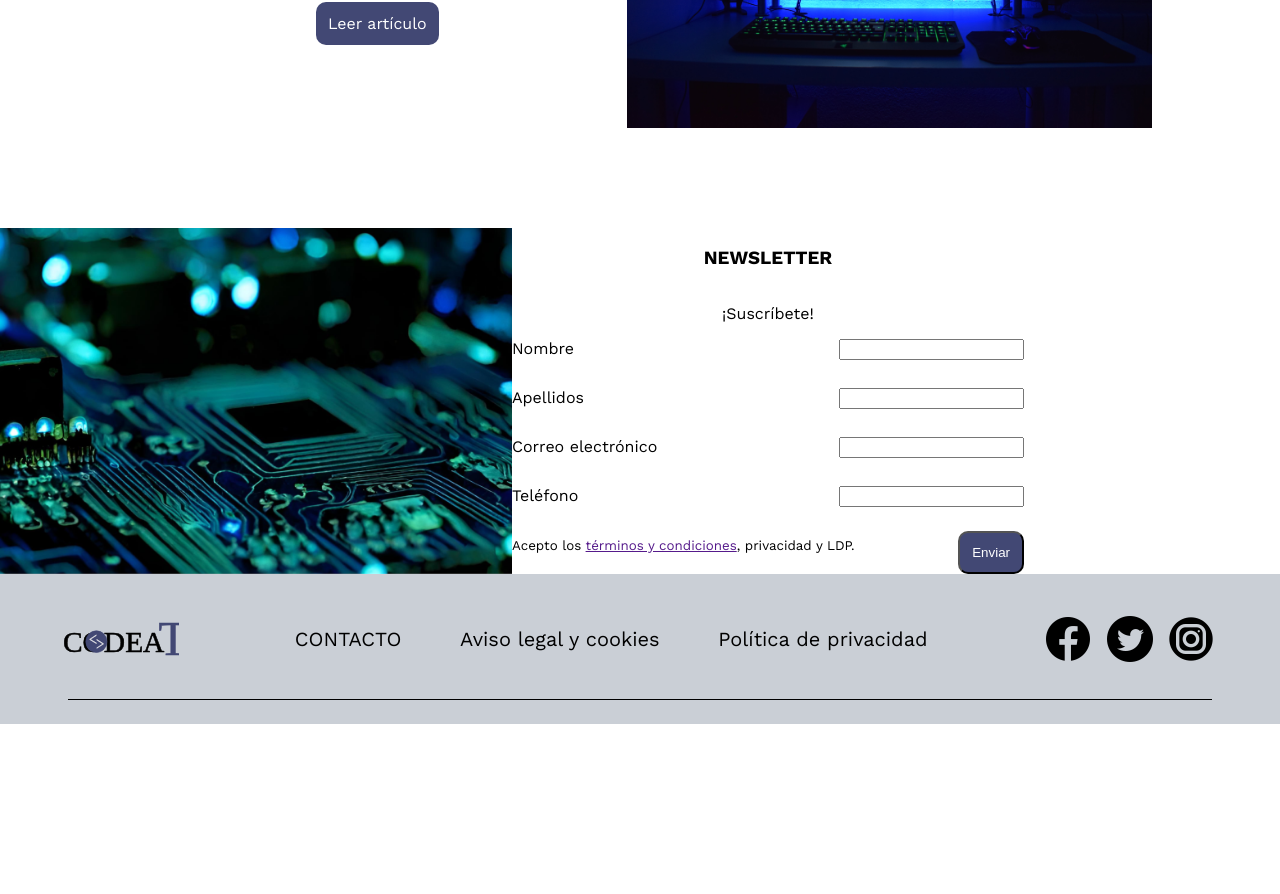
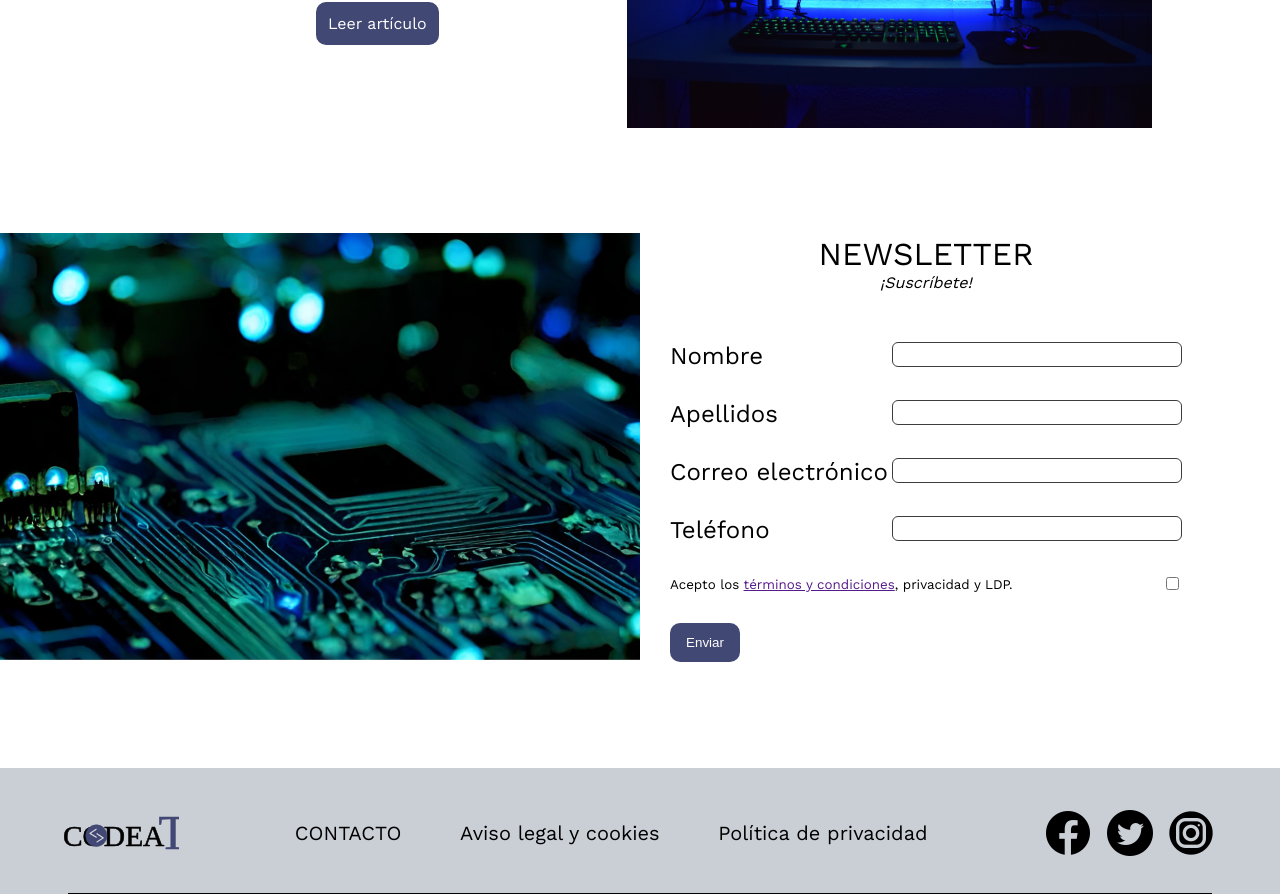
Before and after one commit to Zemak96/codeat, an Angular app: page /inicio in a window 1280 px wide. Shown: the part 1560-2454 px from the top of the page. Before the commit the page ends 2284 px from the top, so only its background shows below. Built offline with nearby package versions, Linux system fonts and the light colour scheme.

Commit message:
Newsletter hecho

```diff
--- a/src/app/articulo/articulo.component.css
+++ b/src/app/articulo/articulo.component.css
@@ -19,6 +19,7 @@ p{
 .main-img img{
     border: 1px solid var(--french-gray);
     border-radius: 6px;
-    width: 100%;
+
     height: 100%;
+
 }
--- a/src/app/articulos/articulos.component.css
+++ b/src/app/articulos/articulos.component.css
@@ -8,3 +8,6 @@ main{
 h1{
     text-align: center;
 }
+article{
+    margin-bottom: 50px;
+}
--- a/src/app/inicio/inicio.component.css
+++ b/src/app/inicio/inicio.component.css
@@ -84,21 +84,44 @@ img{
     grid-area: D;
 }
 .newsletter{
-    margin-top: 100px;
-    width: 80%;
+    width: 100%;
+    min-height: 80vh;
     display: flex;
+    justify-content: flex-start;
+    align-items: center;
+    gap: 30px;
+
 }
 .imagenews{
-    width: 50%;
+width: 50%;
+height: 100%;
 }
 .imagenews img{
+ height: 100%;
+}
+.news{
+    width: 40%;
+    display: flex;
+    flex-direction: column;
+    justify-content: center;
+    align-content: space-between;
+
 
 }
-.news{
-    width: 50%;
+.newstit{
     display: flex;
     flex-direction: column;
-    position: relative;
+    justify-content: center;
+    margin-bottom: 50px;
+}
+.newstit h3{
+    margin: 0;
+    font-size: 2rem;
+    font-weight: 400;
+}
+.newstit p{
+    margin: 0;
+    font-style: italic;
 }
 form{
     width: 100%;
@@ -106,12 +129,23 @@ form{
     flex-direction: column;
     gap: 30px;
 }
-input{
-    position: absolute;
-    right: 0;
+.texto{
+    width: 280px;
+    padding: 4px;
+    float: right;
+    border: 1px solid rgb(61, 61, 61);
+    border-radius: 6px;
+}
+.check{
+    float: right;
 }
 .submit{
-    bottom: 0;
+    width: 70px;
+    border: 0;
+
+}
+.labeltexto{
+    font-size: 1.5rem;
 }
 .labelterminos{
     width: 60%;
--- a/src/app/inicio/inicio.component.html
+++ b/src/app/inicio/inicio.component.html
@@ -28,20 +28,20 @@
             </div>
             <form action="">
                 <div class="nombre">
-                    <label for="nombre">Nombre</label><input class="texto" type="text" name="nombre" id="nombre">
+                    <label class="labeltexto" for="nombre">Nombre</label><input class="texto" type="text" name="nombre" id="nombre">
                 </div>
                 <div class="ape">
-                    <label for="ape">Apellidos</label><input class="texto" type="text" name="ape" id="ape">
+                    <label class="labeltexto" for="ape">Apellidos</label><input class="texto" type="text" name="ape" id="ape">
                 </div>
                 <div class="email">
-                    <label for="email">Correo electrónico</label><input class="texto" type="text" name="email" id="email">
+                    <label class="labeltexto" for="email">Correo electrónico</label><input class="texto" type="text" name="email" id="email">
                 </div>
-                <div class="telefono"><label for="telefono">Teléfono</label><input class="texto" type="text" name="telefono" id="telefono">
+                <div class="telefono"><label class="labeltexto" for="telefono">Teléfono</label><input class="texto" type="text" name="telefono" id="telefono">
                 </div>
                 <div class="terminos">
-                    <label  class="labelterminos" for="terminos">Acepto los <a href="">términos y condiciones</a>, privacidad y LDP.</label><input type="checkbox" name="terminos" id="terminos">
+                    <label  class="labelterminos" for="terminos">Acepto los <a href="">términos y condiciones</a>, privacidad y LDP.</label><input class="check" type="checkbox" name="terminos" id="terminos">
                 </div>
-                <input type="submit" class="boton submit" value="Enviar">
+                <input type="submit" class="submit boton" value="Enviar"/>
             </form>
         </div>
 
```
